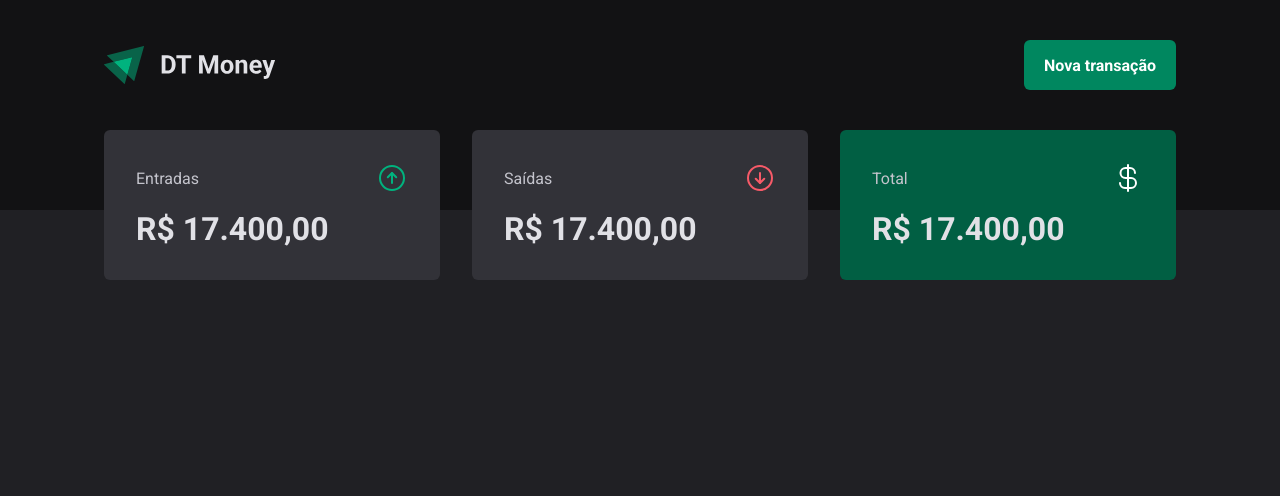
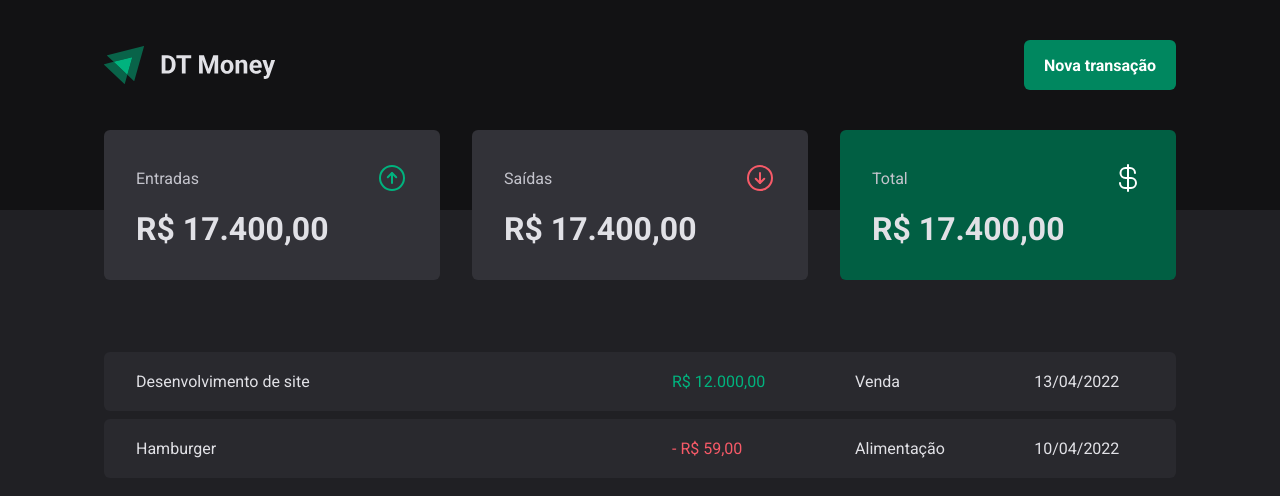
Before and after one commit to ggoncalvesdev/03-dt-money, a React (Vite) app: page / in a window 1280 px wide. Shown: the top 496 px of the page. Built offline with nearby package versions, Linux system fonts and the light colour scheme.

Commit message:
feat(Transactions): criando tabela financeira

```diff
--- a/src/pages/Transactions/index.tsx
+++ b/src/pages/Transactions/index.tsx
@@ -1,11 +1,39 @@
 import { Header } from '../../components/Header'
 import { Summary } from '../../components/Summary'
+import {
+  PriceHighlight,
+  TransactionsContainer,
+  TransactionsTable,
+} from './styles'
 
 export function Transactions() {
   return (
     <div>
       <Header />
       <Summary />
+
+      <TransactionsContainer>
+        <TransactionsTable>
+          <tbody>
+            <tr>
+              <td width="50%">Desenvolvimento de site</td>
+              <td>
+                <PriceHighlight variant="income">R$ 12.000,00</PriceHighlight>
+              </td>
+              <td>Venda</td>
+              <td>13/04/2022</td>
+            </tr>
+            <tr>
+              <td width="50%">Hamburger</td>
+              <td>
+                <PriceHighlight variant="outcome">- R$ 59,00</PriceHighlight>
+              </td>
+              <td>Alimentação</td>
+              <td>10/04/2022</td>
+            </tr>
+          </tbody>
+        </TransactionsTable>
+      </TransactionsContainer>
     </div>
   )
 }
--- a/src/pages/Transactions/styles.ts
+++ b/src/pages/Transactions/styles.ts
@@ -0,0 +1,38 @@
+import styled from 'styled-components'
+
+export const TransactionsContainer = styled.main`
+  width: 100%;
+  max-width: 1120px;
+  margin: 4rem auto 0;
+  padding: 0 1.5rem;
+`
+export const TransactionsTable = styled.table`
+  width: 100%;
+  border-collapse: separate;
+  border-spacing: 0 0.5rem;
+  margin-top: 1.5rem;
+
+  td {
+    padding: 1.25rem 2rem;
+    background: ${(props) => props.theme['gray-700']};
+
+    &:first-child {
+      border-top-left-radius: 6px;
+      border-bottom-left-radius: 6px;
+    }
+
+    &:last-child {
+      border-top-right-radius: 6px;
+      border-bottom-right-radius: 6px;
+    }
+  }
+`
+interface PriceHighlightProps {
+  variant: 'income' | 'outcome'
+}
+export const PriceHighlight = styled.span<PriceHighlightProps>`
+  color: ${(props) =>
+    props.variant === 'income'
+      ? props.theme['green-300']
+      : props.theme['red-300']};
+`
```
Also changed, not shown: src/pages/Transactions/components/SearchForm/index.tsx (added), src/pages/Transactions/components/SearchForm/styles.tsx (added).
